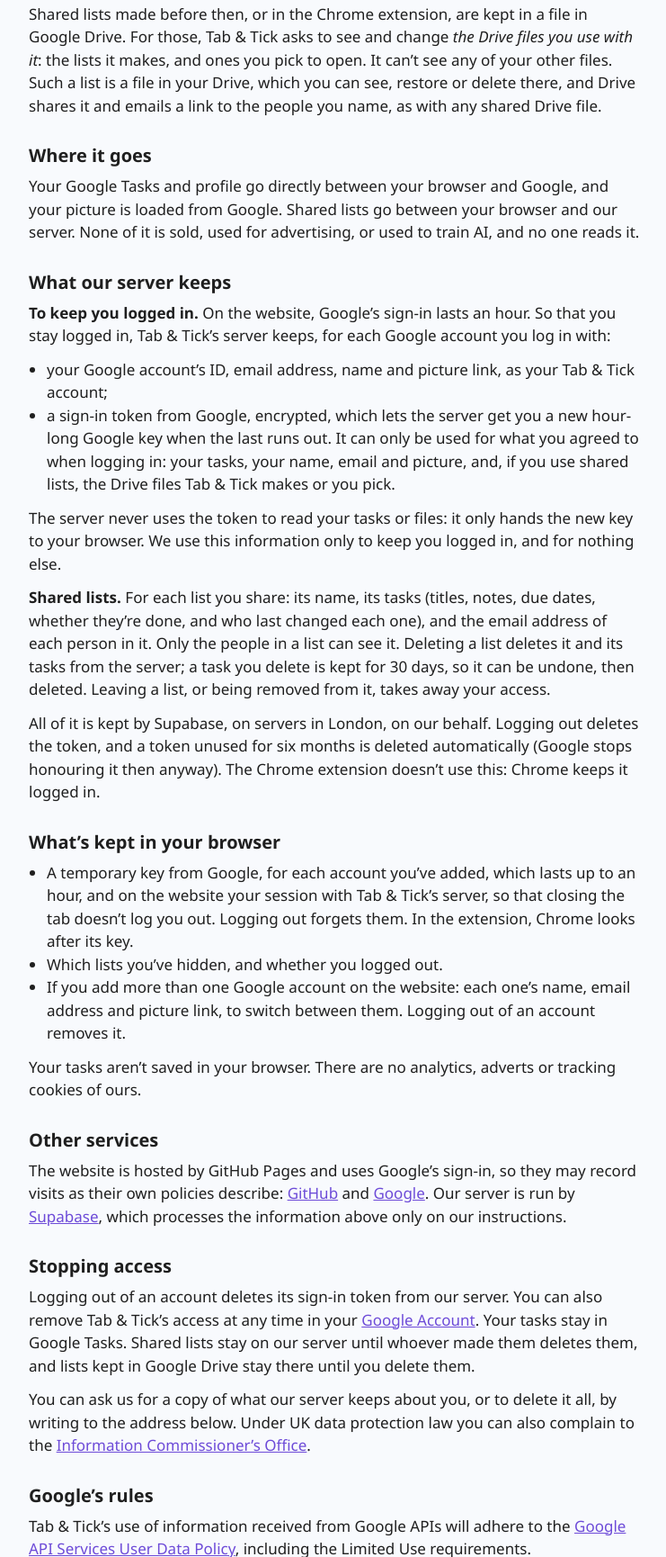
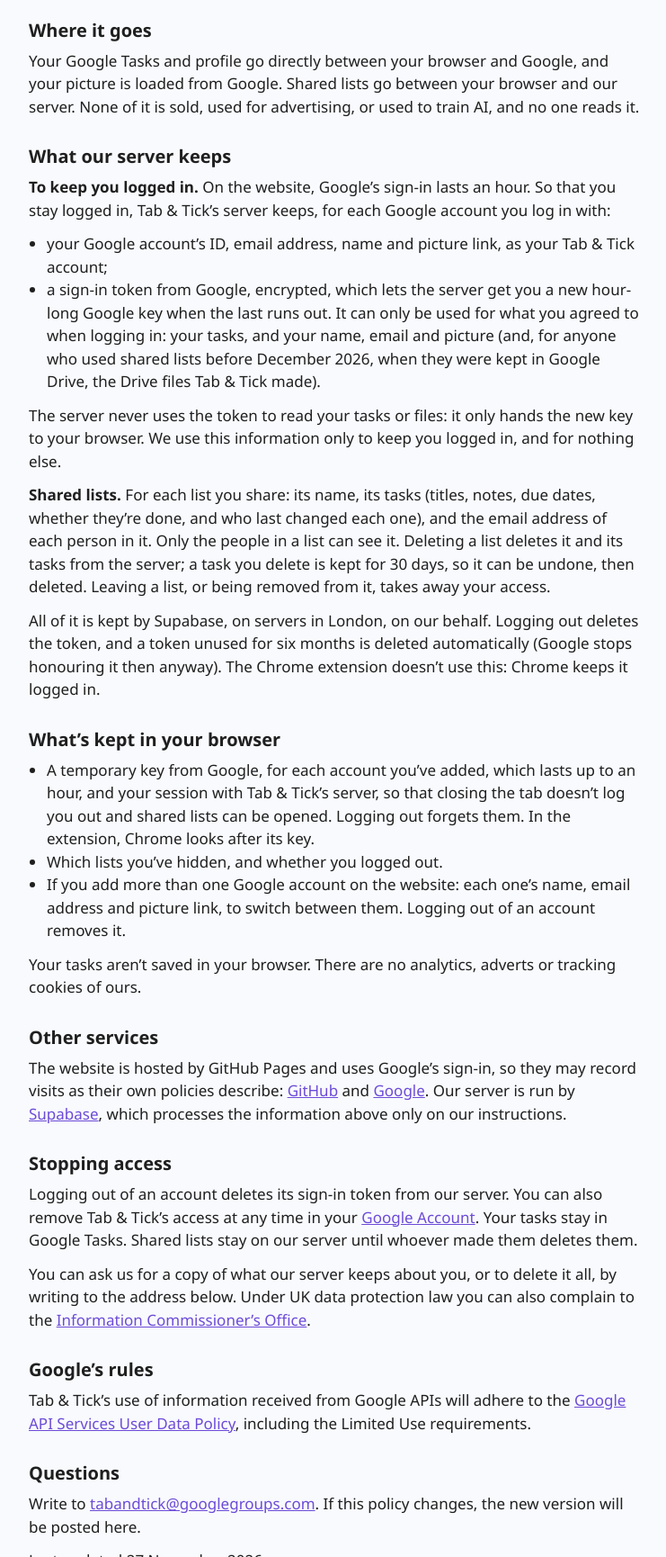
Before and after one commit to tabandtick/tabandtick.github.io, a plain HTML site: page privacy/index.html in a window 1280 px wide. Shown: the part 665-2395 px from the top of the page at 90% size, without its empty margins (268-1009 px from the left). Drawn offline with Linux system fonts and the light colour scheme.

Commit message:
Privacy and support: shared lists no longer use Google Drive (#4)
Co-authored-by: Claude Opus 5.5 <noreply@anthropic.com>

```diff
--- a/privacy/index.html
+++ b/privacy/index.html
@@ -32,7 +32,6 @@
       <p>When you log in, you allow Tab &amp; Tick to see and change your Google Tasks: your lists and their tasks, including titles, notes, due dates and whether they&rsquo;re done. It uses these only to show your lists and make the changes you ask for.</p>
       <p>It also asks for your basic Google profile: your name, email address and picture. These are only shown to you, in the top corner, so you can see which account you&rsquo;re logged in with. It doesn&rsquo;t ask for your contacts or calendar.</p>
       <p><strong>Shared lists.</strong> Google Tasks can&rsquo;t share lists, so a list you share is kept on Tab &amp; Tick&rsquo;s server instead (see below). The people you add, by their Google account&rsquo;s email, can see and change it, and see each other&rsquo;s names, email addresses and pictures. Nothing is emailed to them by us: you send them the link.</p>
-      <p>Shared lists made before then, or in the Chrome extension, are kept in a file in Google Drive. For those, Tab &amp; Tick asks to see and change <em>the Drive files you use with it</em>: the lists it makes, and ones you pick to open. It can&rsquo;t see any of your other files. Such a list is a file in your Drive, which you can see, restore or delete there, and Drive shares it and emails a link to the people you name, as with any shared Drive file.</p>
 
       <h2>Where it goes</h2>
       <p>Your Google Tasks and profile go directly between your browser and Google, and your picture is loaded from Google. Shared lists go between your browser and our server. None of it is sold, used for advertising, or used to train AI, and no one reads it.</p>
@@ -41,7 +40,7 @@
       <p><strong>To keep you logged in.</strong> On the website, Google&rsquo;s sign-in lasts an hour. So that you stay logged in, Tab &amp; Tick&rsquo;s server keeps, for each Google account you log in with:</p>
       <ul class="plain">
         <li>your Google account&rsquo;s ID, email address, name and picture link, as your Tab &amp; Tick account;</li>
-        <li>a sign-in token from Google, encrypted, which lets the server get you a new hour-long Google key when the last runs out. It can only be used for what you agreed to when logging in: your tasks, your name, email and picture, and, if you use shared lists, the Drive files Tab &amp; Tick makes or you pick.</li>
+        <li>a sign-in token from Google, encrypted, which lets the server get you a new hour-long Google key when the last runs out. It can only be used for what you agreed to when logging in: your tasks, and your name, email and picture (and, for anyone who used shared lists before December 2026, when they were kept in Google Drive, the Drive files Tab &amp; Tick made).</li>
       </ul>
       <p>The server never uses the token to read your tasks or files: it only hands the new key to your browser. We use this information only to keep you logged in, and for nothing else.</p>
       <p><strong>Shared lists.</strong> For each list you share: its name, its tasks (titles, notes, due dates, whether they&rsquo;re done, and who last changed each one), and the email address of each person in it. Only the people in a list can see it. Deleting a list deletes it and its tasks from the server; a task you delete is kept for 30 days, so it can be undone, then deleted. Leaving a list, or being removed from it, takes away your access.</p>
@@ -49,7 +48,7 @@
 
       <h2>What&rsquo;s kept in your browser</h2>
       <ul class="plain">
-        <li>A temporary key from Google, for each account you&rsquo;ve added, which lasts up to an hour, and on the website your session with Tab &amp; Tick&rsquo;s server, so that closing the tab doesn&rsquo;t log you out. Logging out forgets them. In the extension, Chrome looks after its key.</li>
+        <li>A temporary key from Google, for each account you&rsquo;ve added, which lasts up to an hour, and your session with Tab &amp; Tick&rsquo;s server, so that closing the tab doesn&rsquo;t log you out and shared lists can be opened. Logging out forgets them. In the extension, Chrome looks after its key.</li>
         <li>Which lists you&rsquo;ve hidden, and whether you logged out.</li>
         <li>If you add more than one Google account on the website: each one&rsquo;s name, email address and picture link, to switch between them. Logging out of an account removes it.</li>
       </ul>
@@ -59,7 +58,7 @@
       <p>The website is hosted by GitHub Pages and uses Google&rsquo;s sign-in, so they may record visits as their own policies describe: <a href="https://docs.github.com/en/site-policy/privacy-policies/github-general-privacy-statement">GitHub</a> and <a href="https://policies.google.com/privacy">Google</a>. Our server is run by <a href="https://supabase.com/privacy">Supabase</a>, which processes the information above only on our instructions.</p>
 
       <h2>Stopping access</h2>
-      <p>Logging out of an account deletes its sign-in token from our server. You can also remove Tab &amp; Tick&rsquo;s access at any time in your <a href="https://myaccount.google.com/connections">Google Account</a>. Your tasks stay in Google Tasks. Shared lists stay on our server until whoever made them deletes them, and lists kept in Google Drive stay there until you delete them.</p>
+      <p>Logging out of an account deletes its sign-in token from our server. You can also remove Tab &amp; Tick&rsquo;s access at any time in your <a href="https://myaccount.google.com/connections">Google Account</a>. Your tasks stay in Google Tasks. Shared lists stay on our server until whoever made them deletes them.</p>
       <p>You can ask us for a copy of what our server keeps about you, or to delete it all, by writing to the address below. Under UK data protection law you can also complain to the <a href="https://ico.org.uk/make-a-complaint/">Information Commissioner&rsquo;s Office</a>.</p>
 
       <h2>Google&rsquo;s rules</h2>
```
Also changed, not shown: support/index.html (+1 -1 lines).
